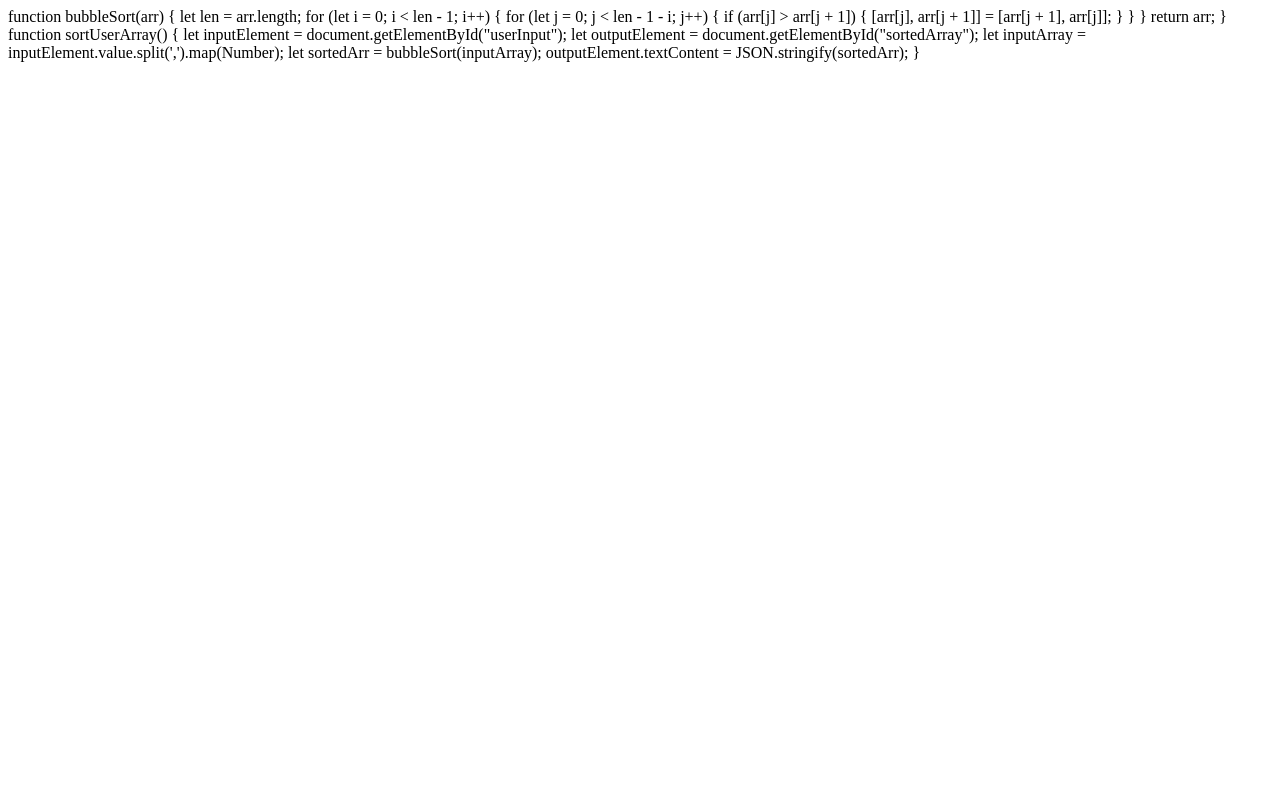
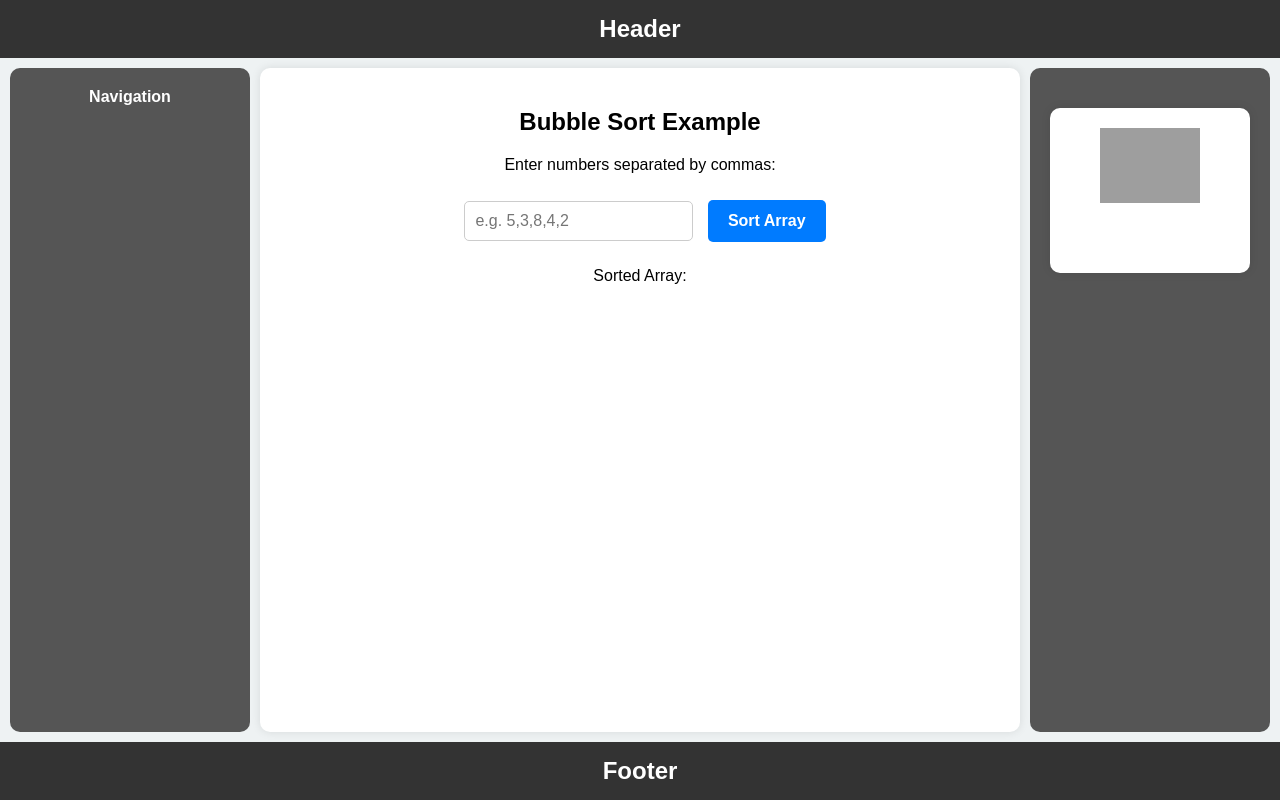
Before and after one commit to vamsi1920/ITC_505LAB_6, a plain HTML site: page index.html in a window 1280 px wide. Drawn offline with Linux system fonts and the light colour scheme; grey boxes are pictures that could not be loaded.

Commit message:
Update index.html

```diff
--- a/index.html
+++ b/index.html
@@ -1,3 +1,112 @@
+<!DOCTYPE html>
+<html lang="en">
+<head>
+    <meta charset="UTF-8">
+    <meta name="viewport" content="width=device-width, initial-scale=1.0">
+    <title>Holy Grail Layout with JS</title>
+    <style>
+        body {
+            display: flex;
+            flex-direction: column;
+            height: 100vh;
+            margin: 0;
+            font-family: Arial, sans-serif;
+            background: #eef2f3;
+        }
+        header, footer {
+            background: #333;
+            color: white;
+            text-align: center;
+            padding: 15px;
+            font-size: 1.5em;
+            font-weight: bold;
+        }
+        .container {
+            display: flex;
+            flex: 1;
+            gap: 10px;
+            padding: 10px;
+        }
+        nav, aside {
+            width: 200px;
+            background: #555;
+            color: white;
+            padding: 20px;
+            border-radius: 10px;
+            text-align: center;
+            font-weight: bold;
+        }
+        main {
+            flex: 1;
+            padding: 20px;
+            background: white;
+            border-radius: 10px;
+            box-shadow: 0 0 10px rgba(0, 0, 0, 0.1);
+            text-align: center;
+        }
+        .ad-box {
+            margin-top: 20px;
+            padding: 20px;
+            background: white;
+            border-radius: 10px;
+            box-shadow: 0 0 10px rgba(0, 0, 0, 0.1);
+            text-align: center;
+        }
+        .ad-box a {
+            display: block;
+        }
+        .ad-box img {
+            width: 100px;
+            display: block;
+            margin: 0 auto 10px;
+        }
+        button {
+            margin-top: 10px;
+            padding: 12px 20px;
+            background: #007BFF;
+            color: white;
+            border: none;
+            cursor: pointer;
+            font-size: 1em;
+            font-weight: bold;
+            border-radius: 5px;
+            transition: background 0.3s;
+        }
+        button:hover {
+            background: #0056b3;
+        }
+        input {
+            padding: 10px;
+            margin: 10px;
+            border-radius: 5px;
+            border: 1px solid #ccc;
+            font-size: 1em;
+        }
+    </style>
+</head>
+<body>
+    <header>Header</header>
+    <div class="container">
+        <nav>Navigation</nav>
+        <main>
+            <h2>Bubble Sort Example</h2>
+            <p>Enter numbers separated by commas:</p>
+            <input type="text" id="userInput" placeholder="e.g. 5,3,8,4,2">
+            <button onclick="sortUserArray()">Sort Array</button>
+            <p>Sorted Array: <span id="sortedArray"></span></p>
+        </main>
+        <aside>
+            <div class="ad-box">
+                <a href="https://www.apple.com" target="_blank">
+                    <img src="https://upload.wikimedia.org/wikipedia/commons/f/fa/Apple_logo_black.svg" alt="Apple Logo">
+                </a>
+                <p>Sponsored by Apple</p>
+            </div>
+        </aside>
+    </div>
+    <footer>Footer</footer>
+
+    <script>
         function bubbleSort(arr) {
             let len = arr.length;
             for (let i = 0; i < len - 1; i++) {
@@ -17,3 +126,6 @@ function sortUserArray() {
             let sortedArr = bubbleSort(inputArray);
             outputElement.textContent = JSON.stringify(sortedArr);
         }
+    </script>
+</body>
+</html>
```
Lines whose indentation alone changed are shown as unchanged.
